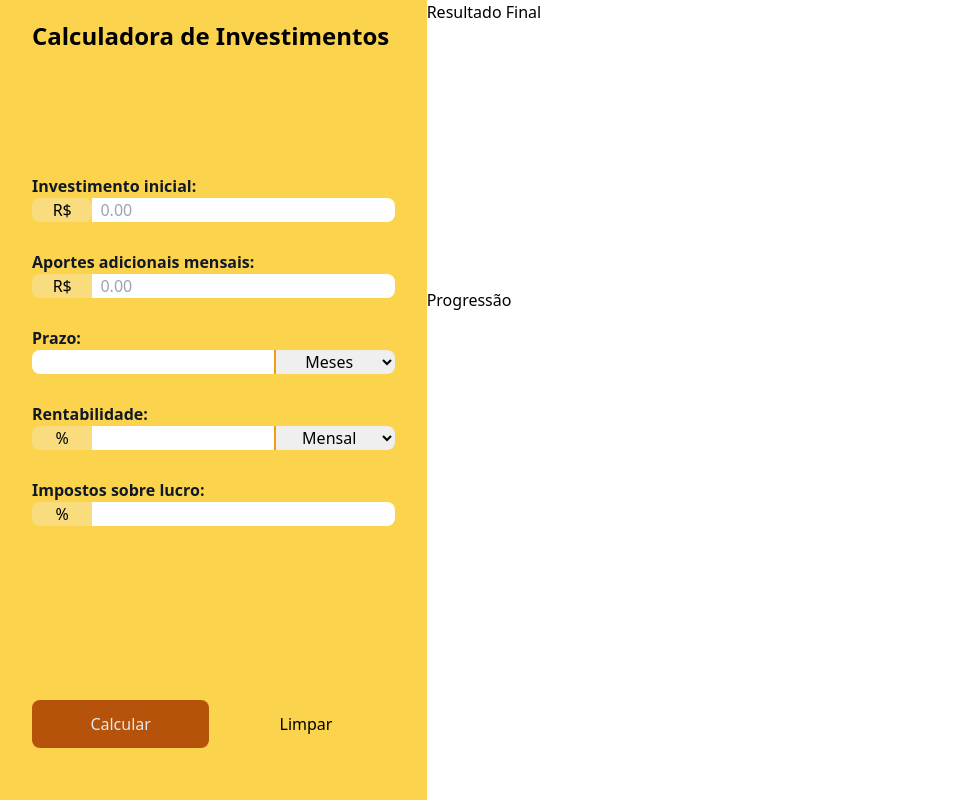
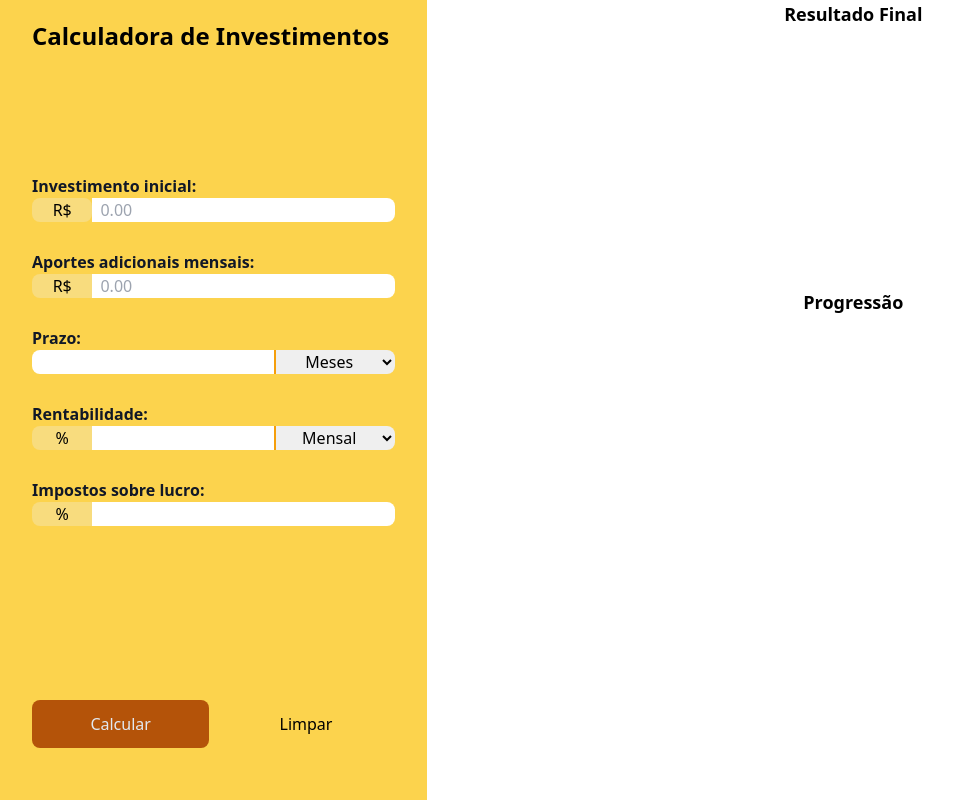
Before and after one commit to RyanRMGMC/investmentCalculatorProject, a website built with Vite: page index.html in a window 1280 px wide. Shown: the whole page, without its empty margins (0-953 px from the left). Built offline with nearby package versions, Linux system fonts and the light colour scheme.

Commit message:
Precaution commit

```diff
--- a/index.html
+++ b/index.html
@@ -76,14 +76,14 @@
       </div>
     </aside>
 
-     <main class="h-full">  <!--bg-stone-200 -->
-      <section id="charts-container">
-        <div class="h-[36dvh]">
-          <p>Resultado Final</p>
+     <main class="row-span-2 col-span-2">
+      <section id="charts-container" class="h-full">
+        <div class="h-[36%] flex flex-col items-center pb-10">
+          <p class="font-bold text-lg">Resultado Final</p>
           <canvas id="final-money-distribution"></canvas>
         </div>
-        <div class="h-[56dvh]">
-          <p>Progressão</p>
+        <div class="h-[56%] flex flex-col items-center">
+          <p class="font-bold text-lg">Progressão</p>
           <canvas id="progression"></canvas>
         </div>
       </section>
```
